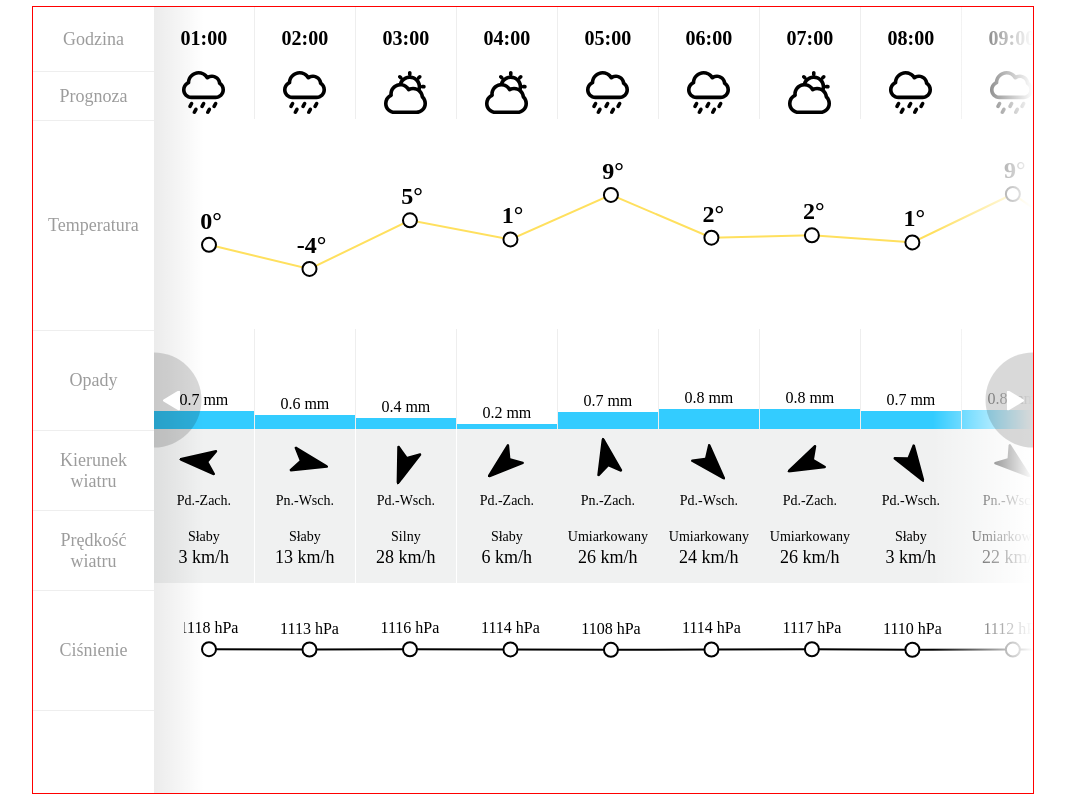
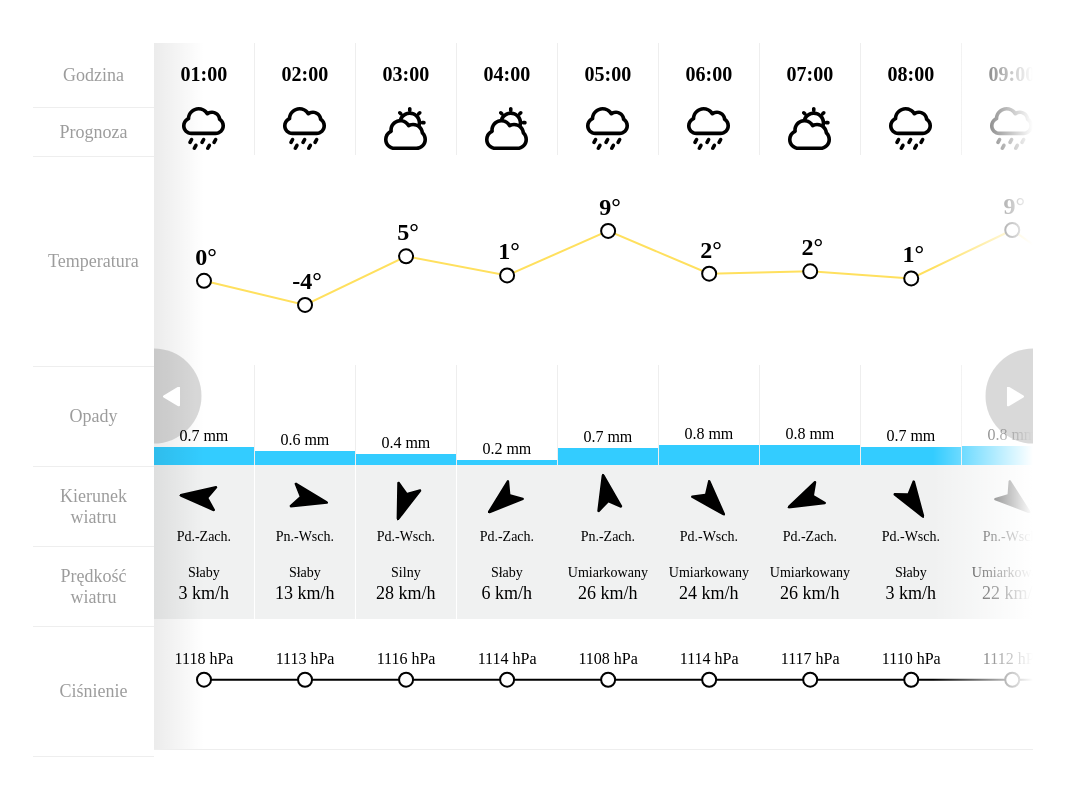
Before and after one commit to adamlewkowicz/weather-widget, a React (Create React App) app: page / in a window 1280 px wide. Shown: the whole page, without its empty margins (107-1172 px from the left). Built offline with nearby package versions, Linux system fonts and the light colour scheme.

Commit message:
update style

```diff
--- a/src/components/LineCharts.tsx
+++ b/src/components/LineCharts.tsx
@@ -1,11 +1,11 @@
 import React, { ReactNode } from 'react';
 import {
-  LineChart,
+  LineChart as NativeLineChart,
   Line,
   CartesianAxis,
 } from 'recharts';
-import { WEATHER_COLUMN_WIDTH } from '../common/consts';
 import { LineChartPoint } from './LineChartPoint';
+import styled from 'styled-components';
 
 interface LineChartsProps {
   width: number
@@ -16,19 +16,15 @@ interface LineChartsProps {
 }
 
 export const LineCharts = (props: LineChartsProps) => {
-  const DATA_KEY = 'pv';
   const normalizedData = props.data.map(record => ({
     [DATA_KEY]: record
   }));
-  const margin = WEATHER_COLUMN_WIDTH / 2 - 30;
 
   return (
-    <LineChart
+    <StyledLineChart
       width={props.width}
       height={props.height ?? 150}
       data={normalizedData}
-      margin={{ top: 30, left: 25, right: 60, bottom: 30 }}
-      style={{ padding: 30 }}
       barSize={20}
     >
       <CartesianAxis x={40} y={50} width={5} height={100} fill="red" />
@@ -42,6 +38,19 @@ export const LineCharts = (props: LineChartsProps) => {
         strokeWidth={2}
         dot={LineChartPoint}
       />
-    </LineChart>
+    </StyledLineChart>
   );
 }
+
+const StyledLineChart = styled(NativeLineChart).attrs(() => ({
+  margin: {
+    top: 30,
+    bottom: 30,
+    left: 50,
+    right: 50,
+  }
+}))`
+  padding: 30px 0;
+`
+
+const DATA_KEY = 'pv';
--- a/src/components/Theatre.tsx
+++ b/src/components/Theatre.tsx
@@ -36,6 +36,7 @@ const Container = styled.div`
   width: 100%;
   height: 100%;
   overflow: hidden;
+  border-bottom: 1px solid #EEEEEE;
 
   &:before {
     content: "";
--- a/src/components/Title.tsx
+++ b/src/components/Title.tsx
@@ -32,4 +32,5 @@ const Text = styled.span`
   color: #9C9C9C;
   font-size: 18px;
   text-align: center;
+  font-weight: medium;
 `
--- a/src/components/WeatherWidget.tsx
+++ b/src/components/WeatherWidget.tsx
@@ -19,7 +19,7 @@ interface WeatherWidgetProps {
 }
 
 export const WeatherWidget = (props: WeatherWidgetProps) => {
-  const chartWidth = props.data.length * WEATHER_COLUMN_WIDTH;
+  const chartWidth = props.data.length * (WEATHER_COLUMN_WIDTH + 1);
   const temperatures = props.data.map(weather => weather.temperature);
   const pressures = props.data.map(weather => weather.hPaPressure);
 
@@ -32,7 +32,7 @@ export const WeatherWidget = (props: WeatherWidgetProps) => {
         <Title height={100}>Opady</Title>
         <Title height={80}>Kierunek wiatru</Title>
         <Title height={80}>Prędkość wiatru</Title>
-        <Title height={120}>Ciśnienie</Title>
+        <Title height={130}>Ciśnienie</Title>
       </Titles>
       <Theatre>
         <WeatherRow
@@ -73,6 +73,7 @@ export const WeatherWidget = (props: WeatherWidgetProps) => {
           width={chartWidth}
           data={pressures}
           renderLabel={PressureLabel}
+          height={70}
           color="#000"
         />
         {/* <BlocksContainer>
@@ -91,7 +92,6 @@ const Container= styled.div`
   font-family: 'Source Sans Pro';
   display: flex;
   width: 1000px;
-  border: 1px solid red;
 `
 
 const BlocksContainer = styled.ul`
```
